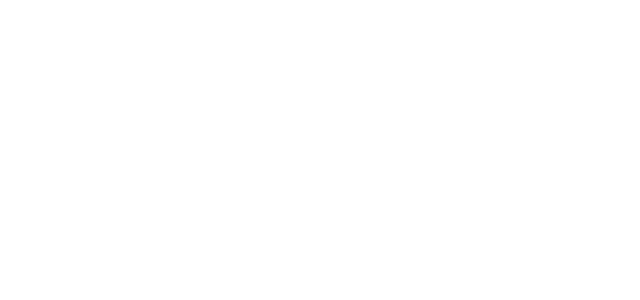
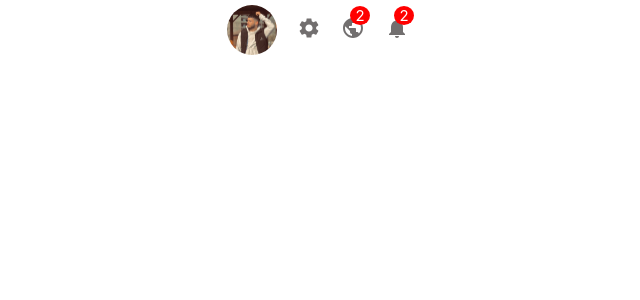
Before and after one commit to amirkhazaeli/panel-admin, a React (Create React App) app: page / in a window 1280 px wide. Shown: the top 300 px of the page, without its empty margins (62-702 px from the left). Built offline with nearby package versions, Linux system fonts and the light colour scheme.

Commit message:
TopHeader

```diff
--- a/package.json
+++ b/package.json
@@ -3,6 +3,10 @@
   "version": "0.1.0",
   "private": true,
   "dependencies": {
+    "@emotion/react": "^11.10.6",
+    "@emotion/styled": "^11.10.6",
+    "@mui/icons-material": "^5.11.9",
+    "@mui/material": "^5.11.9",
     "@testing-library/jest-dom": "^5.16.5",
     "@testing-library/react": "^13.4.0",
     "@testing-library/user-event": "^13.5.0",
--- a/src/App.js
+++ b/src/App.js
@@ -1,5 +1,6 @@
 import { useRoutes } from 'react-router-dom';
 import './App.css';
+import TopHeader from './component/topHeader/TopHeader';
 import Routes from './routes';
 
 
@@ -7,6 +8,7 @@
   let router = useRoutes(Routes)
   return (
   <>
+  <TopHeader />
   {router}
   </>
   );
--- /dev/null
+++ b/src/component/topHeader/TopHeader.css
@@ -0,0 +1,40 @@
+.Top-header {
+    display: flex;
+    justify-content: space-between;
+    align-items: center;
+    padding: 5px 20px;
+}
+
+.Top-header .top-header-right {
+    display: flex;
+    align-items: center;
+    justify-content: center;
+}
+
+.Top-header .top-header-right .icon-container {
+    position: relative;
+    color: rgb(114, 111, 111);
+    margin: 10px;
+}
+.Top-header .top-header-right .icon-container .icon-badge {
+    position: absolute;
+    top: -10px;
+    right: -5px;
+    font-size: 15px;
+    background-color: red;
+    color: white;
+    width: 20px;
+    text-align: center;
+    border-radius: 50%;
+}
+
+.top-image {
+    width: 50px;
+    height: 50px;
+    border-radius: 50%;
+    object-fit: cover;
+    margin-right: 10px;
+}
+.top-header-left .text-logo {
+    color: rgb(41, 41, 158);
+}
--- /dev/null
+++ b/src/component/topHeader/TopHeader.jsx
@@ -0,0 +1,34 @@
+import PublicIcon from '@mui/icons-material/Public';
+import NotificationsIcon from '@mui/icons-material/Notifications';
+import SettingsIcon from '@mui/icons-material/Settings';
+import './TopHeader.css'
+function TopHeader() {
+    return (
+        <div className="Top-header">
+
+
+            <div className="top-header-left">
+                <h1 className='text-logo'>
+                     برند لوگو ❤
+                </h1>
+            </div>
+
+            <div className="top-header-right">
+                <div className='icon-container'>
+                    <NotificationsIcon />
+                    <span className='icon-badge'>2</span>
+                </div>
+                <div className='icon-container'>
+                    <PublicIcon />
+                    <span className='icon-badge'>2</span>
+                </div>
+                <div className='icon-container'>
+                    <SettingsIcon />
+                </div>
+                <img src='images/top-image.jpg' className='top-image' />
+            </div>
+        </div>
+    );
+}
+
+export default TopHeader;
--- a/src/index.css
+++ b/src/index.css
@@ -1,4 +1,11 @@
+*{
+  padding: 0;
+  margin: 0;
+  text-decoration: none;
+}
+
 body {
+  direction: rtl;
   margin: 0;
   font-family: -apple-system, BlinkMacSystemFont, 'Segoe UI', 'Roboto', 'Oxygen',
     'Ubuntu', 'Cantarell', 'Fira Sans', 'Droid Sans', 'Helvetica Neue',
```
Also changed, not shown: public/images/top-image.jpg (added), 1 other file (tests, documents, lock files or other folders).
